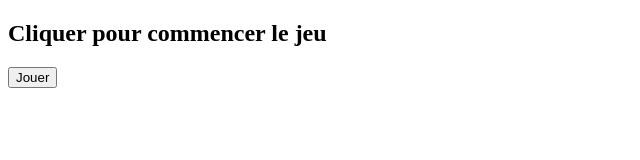
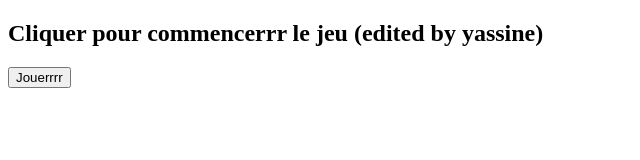
Before and after one commit to evoo15/TP3-JS, a plain HTML site: page jeu.html in a window 1280 px wide. Shown: the whole page, without its empty margins (0-640 px from the left). Drawn offline with Linux system fonts and the light colour scheme.

Commit message:
modify title

```diff
--- a/jeu.html
+++ b/jeu.html
@@ -2,9 +2,9 @@
 <html>
 <body>
 
-<h2>Cliquer pour commencer le jeu</h2>
+<h2>Cliquer pour commencerrr le jeu (edited by yassine)</h2>
 
-<button onclick="myFunction()">Jouer</button>
+<button onclick="myFunction()">Jouerrrr</button>
 
 <script>
     var x= Math.floor(Math.random()*11) ;
```
